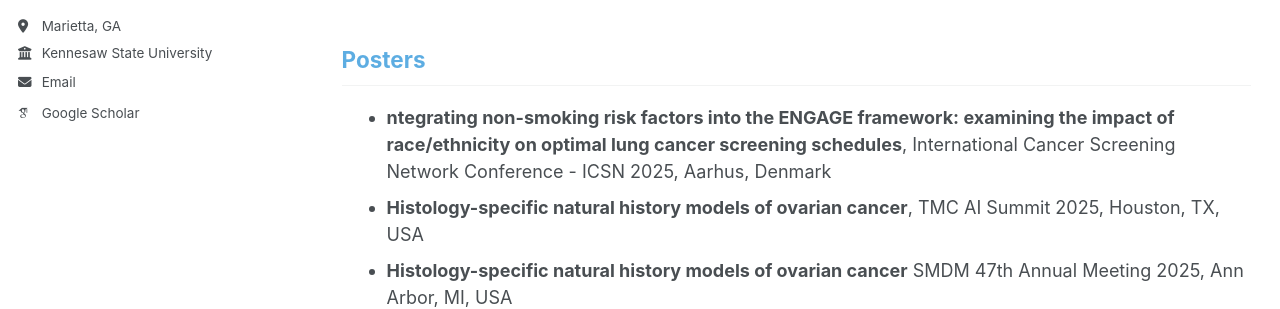
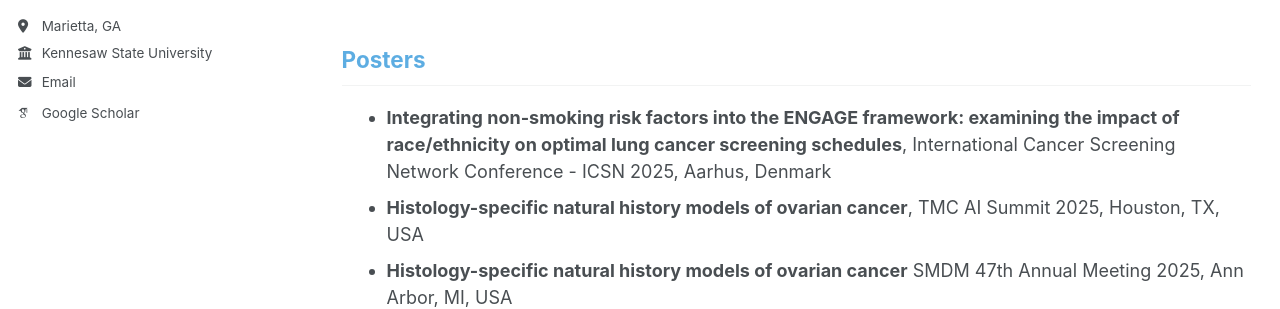
Before and after one commit to meghbalizarch/meghbalizarch.github.io, a Jekyll site: the page built from _pages/talks.html, in a window 1280 px wide and 1216 px high. Shown: the part 380-689 px from the top of the window. Built offline with Jekyll 4.4.1, drawn with Linux system fonts in a browser that asks for light colours; some web fonts are replaced; a script that is not in the unit is left out.

Commit message:
Update talks.html

```diff
--- a/_pages/talks.html
+++ b/_pages/talks.html
@@ -13,7 +13,7 @@ Ann Arbor, MI, USA</li>
 
 <h2 style="color:#5dade2; font-weight:bold; margin-left:60px;margin-right:-200px;">Posters</h2>
 <ul style="margin-left:65px;margin-right:-200px;">
-  <li><strong>ntegrating non-smoking risk factors
+  <li><strong>Integrating non-smoking risk factors
 into the ENGAGE framework: examining the impact of race/ethnicity on optimal lung cancer screening schedules</strong>, International Cancer Screening Network Conference - ICSN 2025, Aarhus, Denmark</li>
   <li><strong>Histology-specific natural history models of ovarian cancer</strong>, TMC AI Summit 2025, Houston, TX, USA</li>
   <li><strong>Histology-specific natural history models of ovarian cancer</strong> SMDM 47th Annual Meeting 2025, Ann Arbor, MI, USA</li>
```
